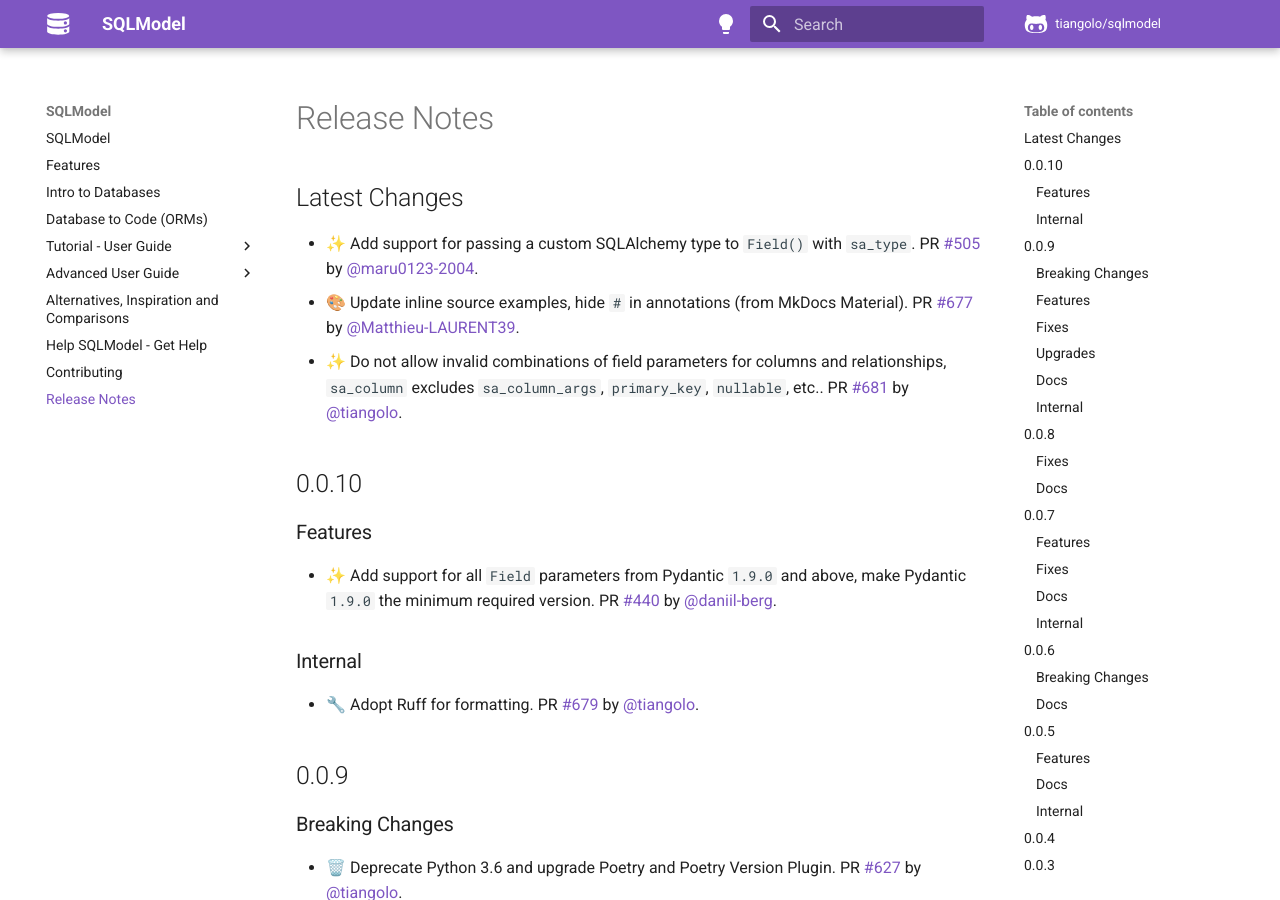
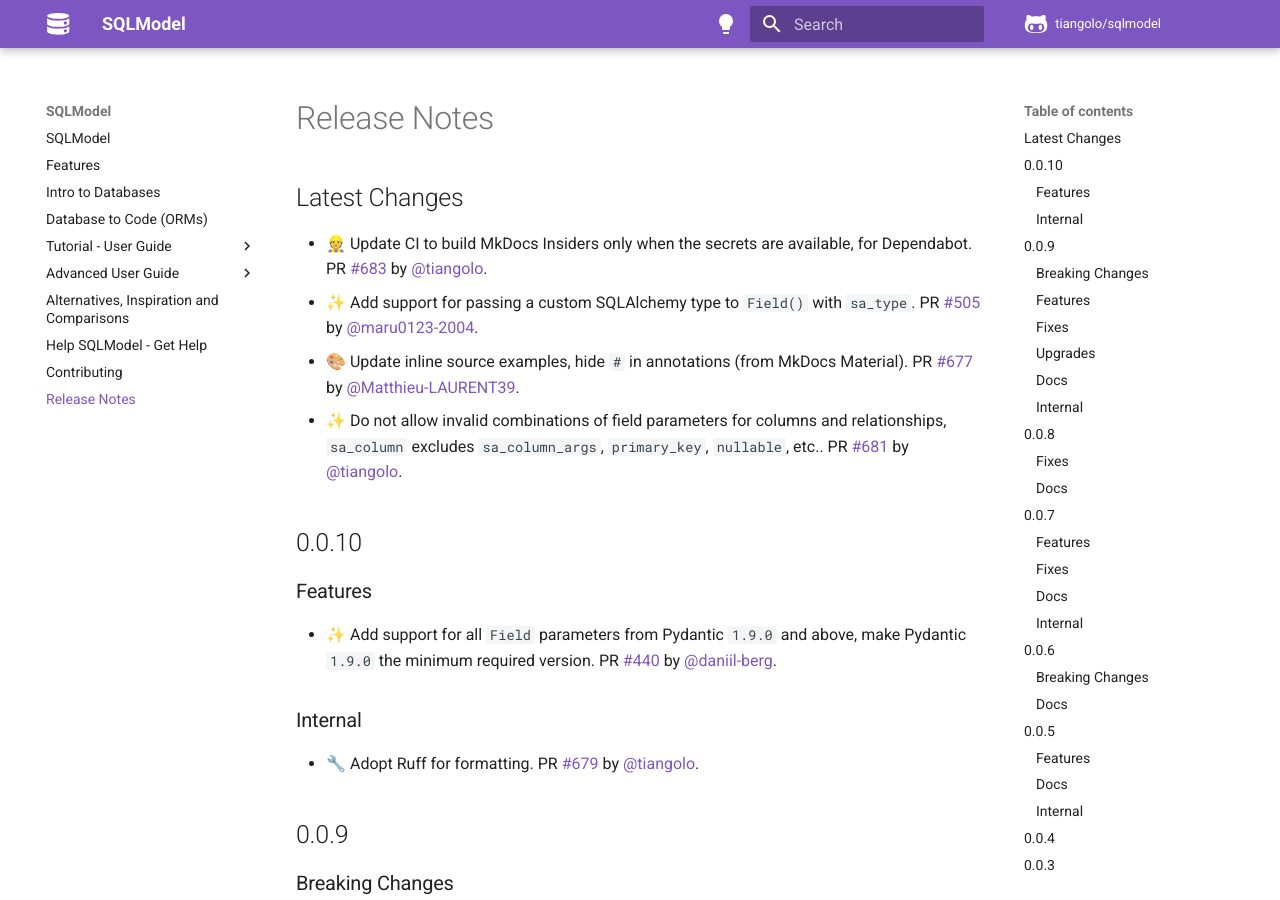
Before and after one commit to sztrakabalint/fastapi-sqlmodel, an MkDocs documentation site: the page built from docs/release-notes.md, in a window 1280 px wide and 900 px high. Built offline with MkDocs 1.6.1 and Material for MkDocs 9.7.7, drawn with Linux system fonts in a browser that asks for light colours; comment, search, counter and statistics services are not loaded.

Commit message:
📝 Update release notes

```diff
--- a/docs/release-notes.md
+++ b/docs/release-notes.md
@@ -2,6 +2,7 @@
 
 ## Latest Changes
 
+* 👷 Update CI to build MkDocs Insiders only when the secrets are available, for Dependabot. PR [#683](https://github.com/tiangolo/sqlmodel/pull/683) by [@tiangolo](https://github.com/tiangolo).
 * ✨ Add support for passing a custom SQLAlchemy type to `Field()` with `sa_type`. PR [#505](https://github.com/tiangolo/sqlmodel/pull/505) by [@maru0123-2004](https://github.com/maru0123-2004).
 * 🎨 Update inline source examples, hide `#` in annotations (from MkDocs Material). PR [#677](https://github.com/tiangolo/sqlmodel/pull/677) by [@Matthieu-LAURENT39](https://github.com/Matthieu-LAURENT39).
 * ✨ Do not allow invalid combinations of field parameters for columns and relationships, `sa_column` excludes `sa_column_args`, `primary_key`, `nullable`, etc.. PR [#681](https://github.com/tiangolo/sqlmodel/pull/681) by [@tiangolo](https://github.com/tiangolo).
```
